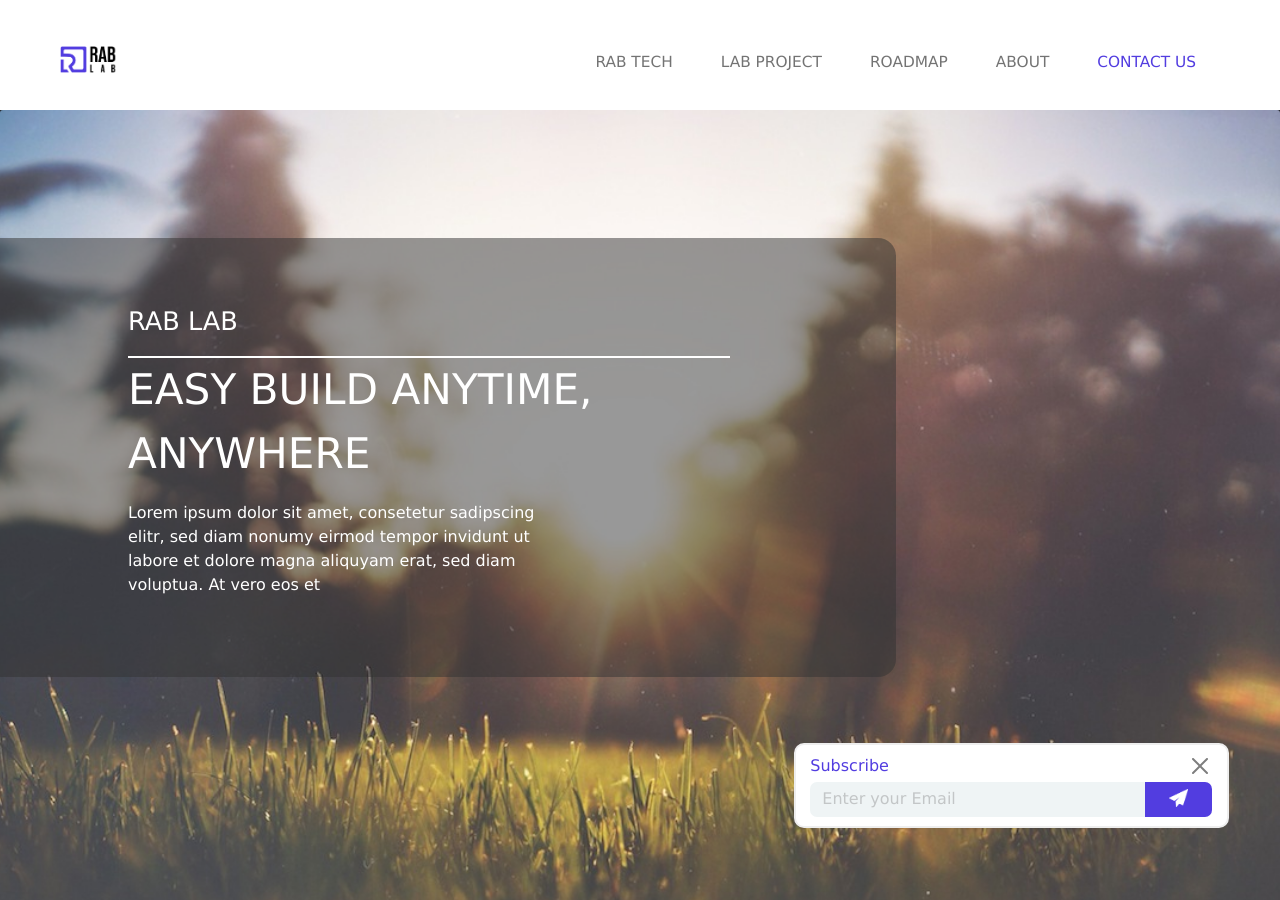
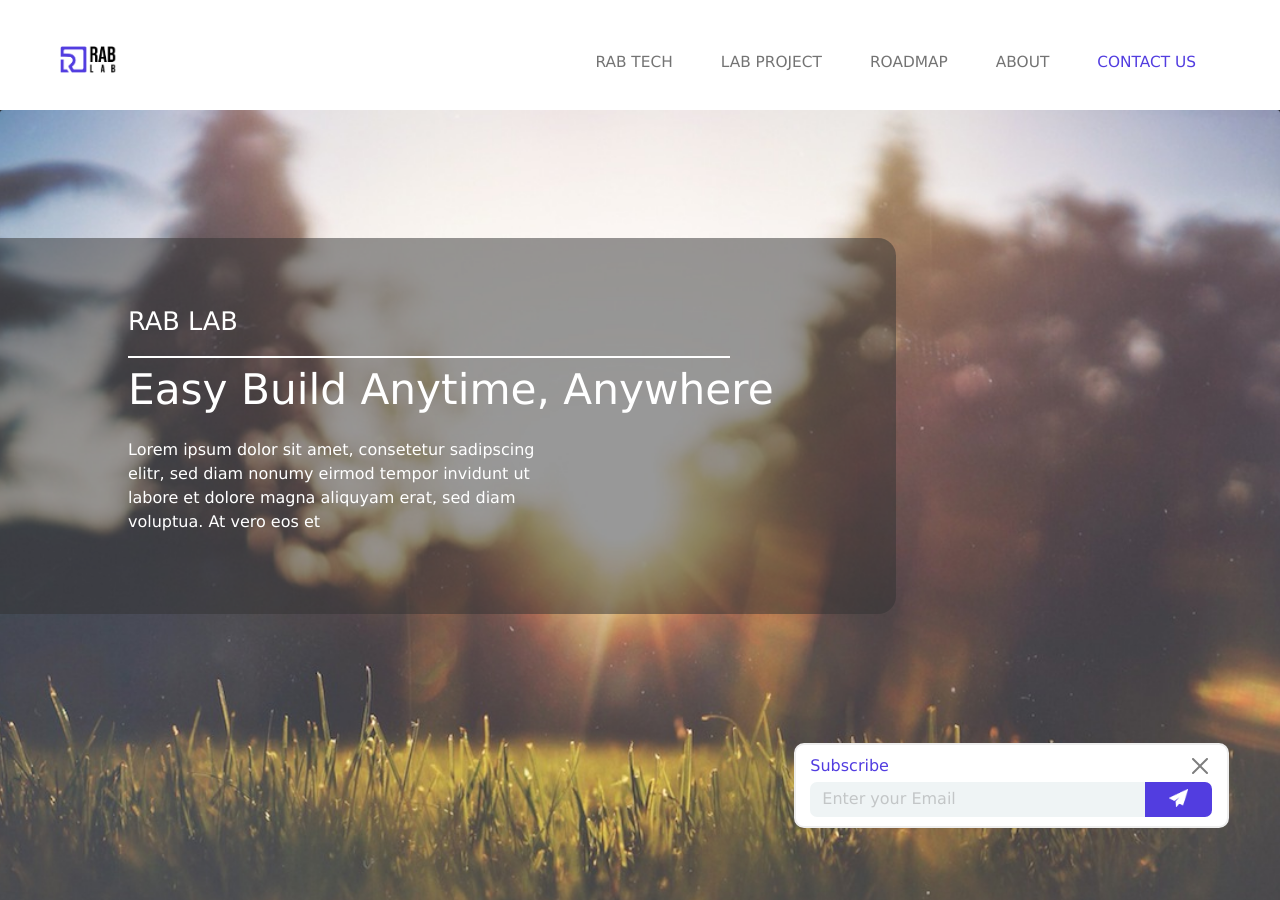
Before and after one commit to rab-lab/rab-lab.github.io, a Jekyll site: the page built from index.html, in a window 1280 px wide and 900 px high. Built offline with Jekyll 4.4.1, drawn with Linux system fonts in a browser that asks for light colours; nearby versions of some CDN libraries; some of the changed lines change nothing that is shown.

Commit message:
Updated web title

```diff
--- a/_config.yml
+++ b/_config.yml
@@ -21,7 +21,7 @@
 title: RAB LAB
 email: your-email@example.com
 description: >- # this means to ignore newlines until "baseurl:"
-  Easy Build Anytime
+  Easy Build Anytime, Anywhere
 baseurl: "" # the subpath of your site, e.g. /blog
 url: "https://rab-lab.github.io/" # the base hostname & protocol for your site, e.g. http://example.com
 # twitter_username: jekyllrb
--- a/_layouts/home.html
+++ b/_layouts/home.html
@@ -16,7 +16,7 @@
         <div class="hero" style="padding: 5vw; padding-left: 20vw;">
             <p style="font-size: 2vw">{{ page.subtitle }}</p>
             <div style="margin-right: 8vw; border-bottom: 2px solid white;"></div>
-            <p style="font-size: 3.3vw">{{ page.title }}</p>
+            <p style="font-size: 3.3vw">{{ page.title2 }}</p>
             <p style="margin-right: 20vw;">{{ page.description }}</p>
         </div>
     </div>
--- a/index.html
+++ b/index.html
@@ -1,6 +1,6 @@
 ---
 layout: home
-title: EASY BUILD ANYTIME, ANYWHERE
+title2: Easy Build Anytime, Anywhere
 subtitle: RAB LAB
 image: /assets/images/cover2.jpg
 description: Lorem ipsum dolor sit amet, consetetur sadipscing elitr, sed diam nonumy eirmod tempor invidunt ut labore et dolore magna aliquyam erat, sed diam voluptua. At vero eos et
```
